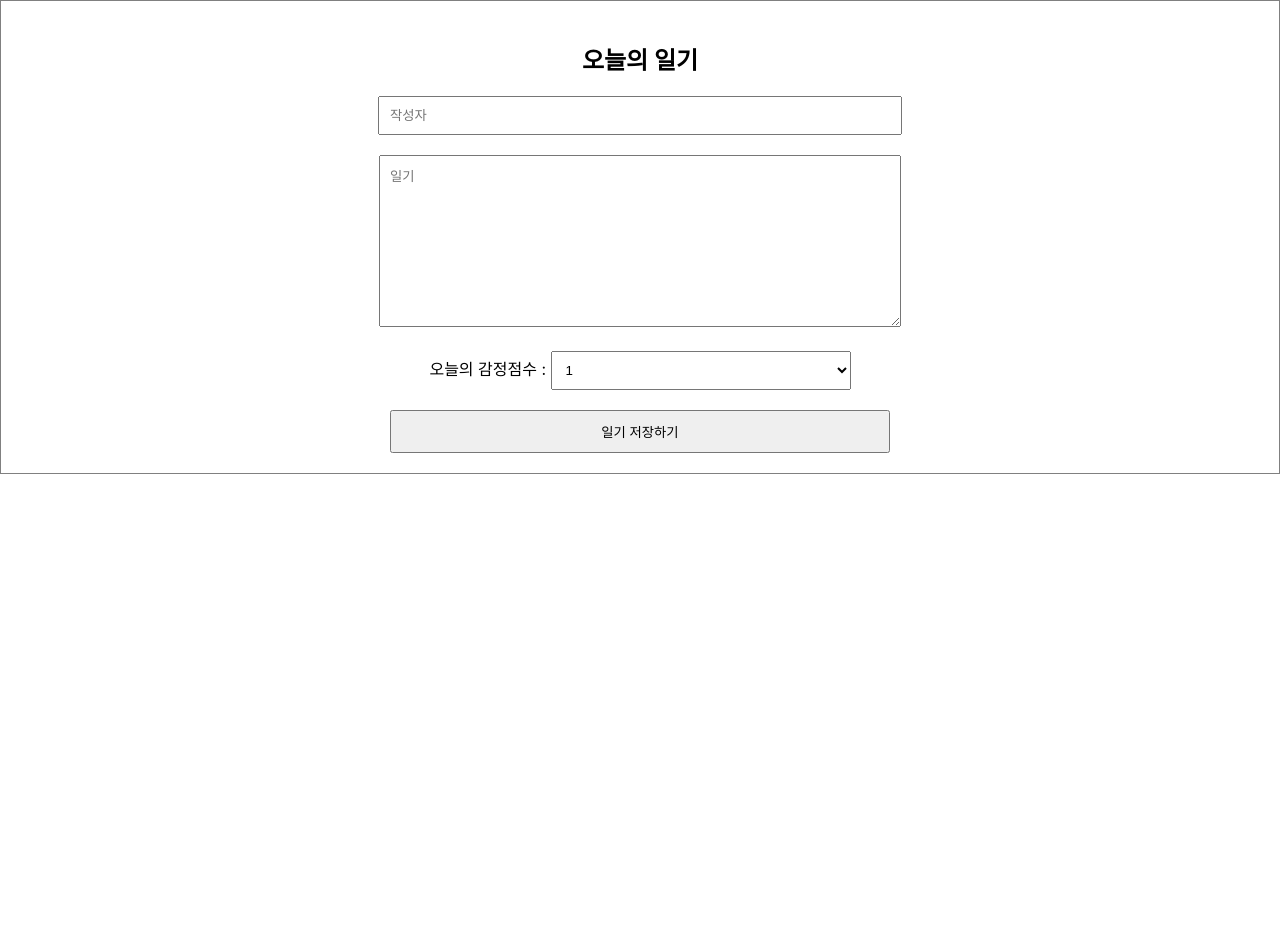
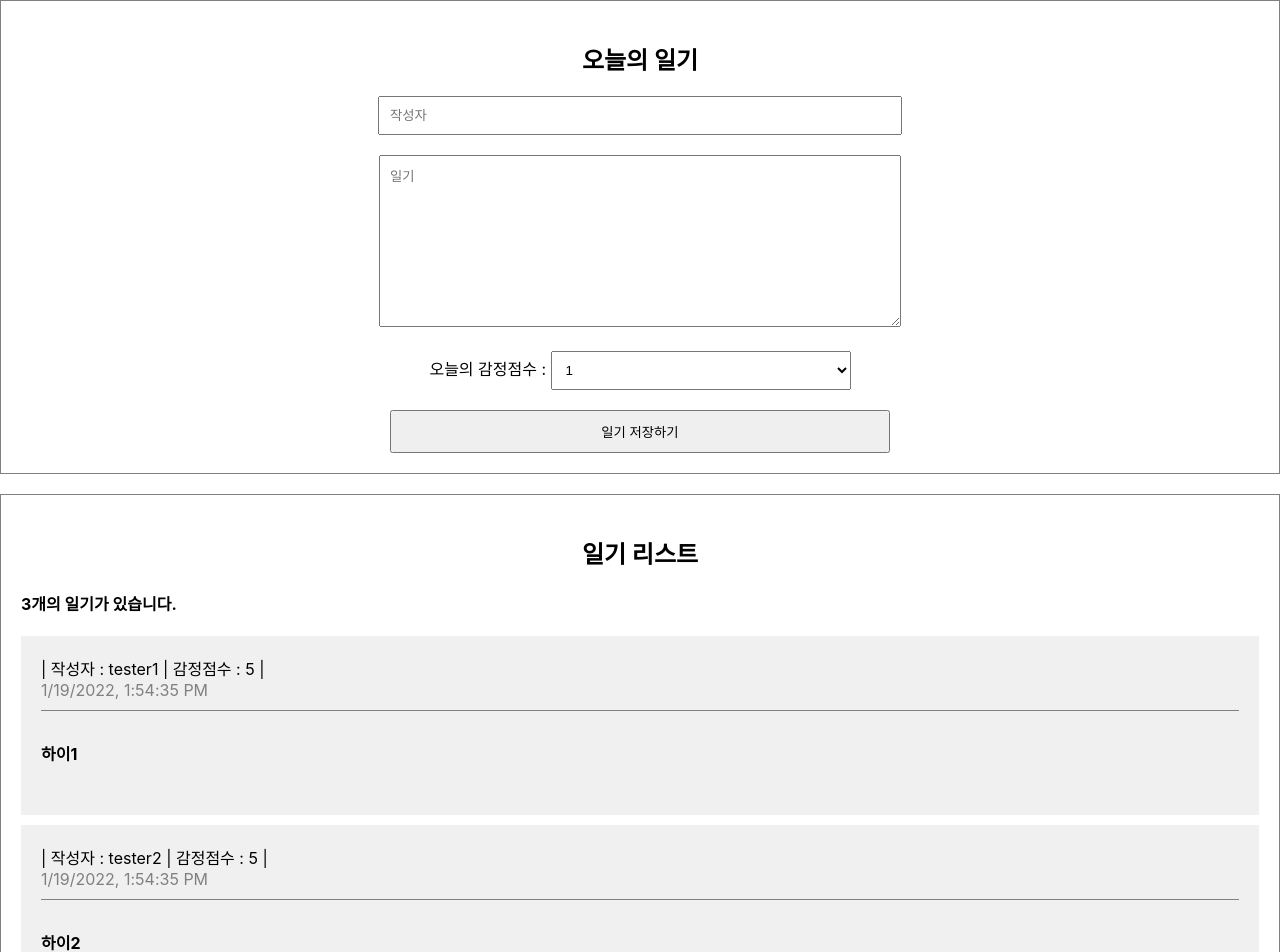
Before and after one commit to hyeonukdev/simple_diary, a React (Create React App) app: page / in a window 1280 px wide. Shown: the top 952 px of the page. Before the commit the page ends 800 px from the top, so only its background shows below. Built offline with nearby package versions, Linux system fonts and the light colour scheme.

Commit message:
✨ Add DiaryList & Item

```diff
--- a/src/App.js
+++ b/src/App.js
@@ -1,9 +1,35 @@
 import DiaryEditor from "./pages/DiaryEditor";
+import DiaryList from "./pages/DiaryList";
+
+const dummyList = [
+  {
+    id: 1,
+    author: "tester1",
+    content: "하이1",
+    emotion: 5,
+    created_date: new Date().getTime(),
+  },
+  {
+    id: 2,
+    author: "tester2",
+    content: "하이2",
+    emotion: 5,
+    created_date: new Date().getTime(),
+  },
+  {
+    id: 3,
+    author: "tester1",
+    content: "하이3",
+    emotion: 5,
+    created_date: new Date().getTime(),
+  },
+];
 
 const App = () => {
   return (
     <div className="App">
       <DiaryEditor />
+      <DiaryList diaryList={dummyList} />
     </div>
   );
 };
--- /dev/null
+++ b/src/pages/DiaryItem.css
@@ -0,0 +1,28 @@
+.DiaryItem {
+  background-color: rgb(240, 240, 240);
+  margin-bottom: 10px;
+  padding: 20px;
+}
+
+.DiaryItem span {
+  margin-right: 10px;
+}
+
+.DiaryItem .info {
+  border-bottom: 1px solid gray;
+  padding-bottom: 10px;
+  margin-bottom: 10px;
+}
+.DiaryItem .date {
+  color: gray;
+}
+
+.DiaryItem .content {
+  margin-bottom: 30px;
+  margin-top: 30px;
+  font-weight: bold;
+}
+
+.DiaryItem textarea {
+  padding: 10px;
+}
--- /dev/null
+++ b/src/pages/DiaryItem.js
@@ -0,0 +1,18 @@
+import "./DiaryItem.css";
+
+const DiaryItem = ({ id, author, content, emotion, created_date }) => {
+  return (
+    <div className="DiaryItem">
+      <div className="info">
+        <span className="author_info">
+          | 작성자 : {author} | 감정점수 : {emotion} |
+        </span>
+        <br />
+        <span className="date">{new Date(created_date).toLocaleString()}</span>
+      </div>
+      <div className="content">{content}</div>
+    </div>
+  );
+};
+
+export default DiaryItem;
--- /dev/null
+++ b/src/pages/DiaryList.css
@@ -0,0 +1,9 @@
+.DiaryList {
+  border: 1px solid gray;
+  padding: 20px;
+  margin-top: 20px;
+}
+
+.DiaryList h2 {
+  text-align: center;
+}
--- /dev/null
+++ b/src/pages/DiaryList.js
@@ -0,0 +1,22 @@
+import DiaryItem from "./DiaryItem";
+import "./DiaryList.css";
+
+const DiaryList = ({ diaryList }) => {
+  return (
+    <div className="DiaryList">
+      <h2>일기 리스트</h2>
+      <h4>{diaryList.length}개의 일기가 있습니다.</h4>
+      <div>
+        {diaryList.map((it) => (
+          <DiaryItem key={`diaryitem_${it.id}`} {...it} />
+        ))}
+      </div>
+    </div>
+  );
+};
+
+DiaryList.defaultProps = {
+  diaryList: [],
+};
+
+export default DiaryList;
```
